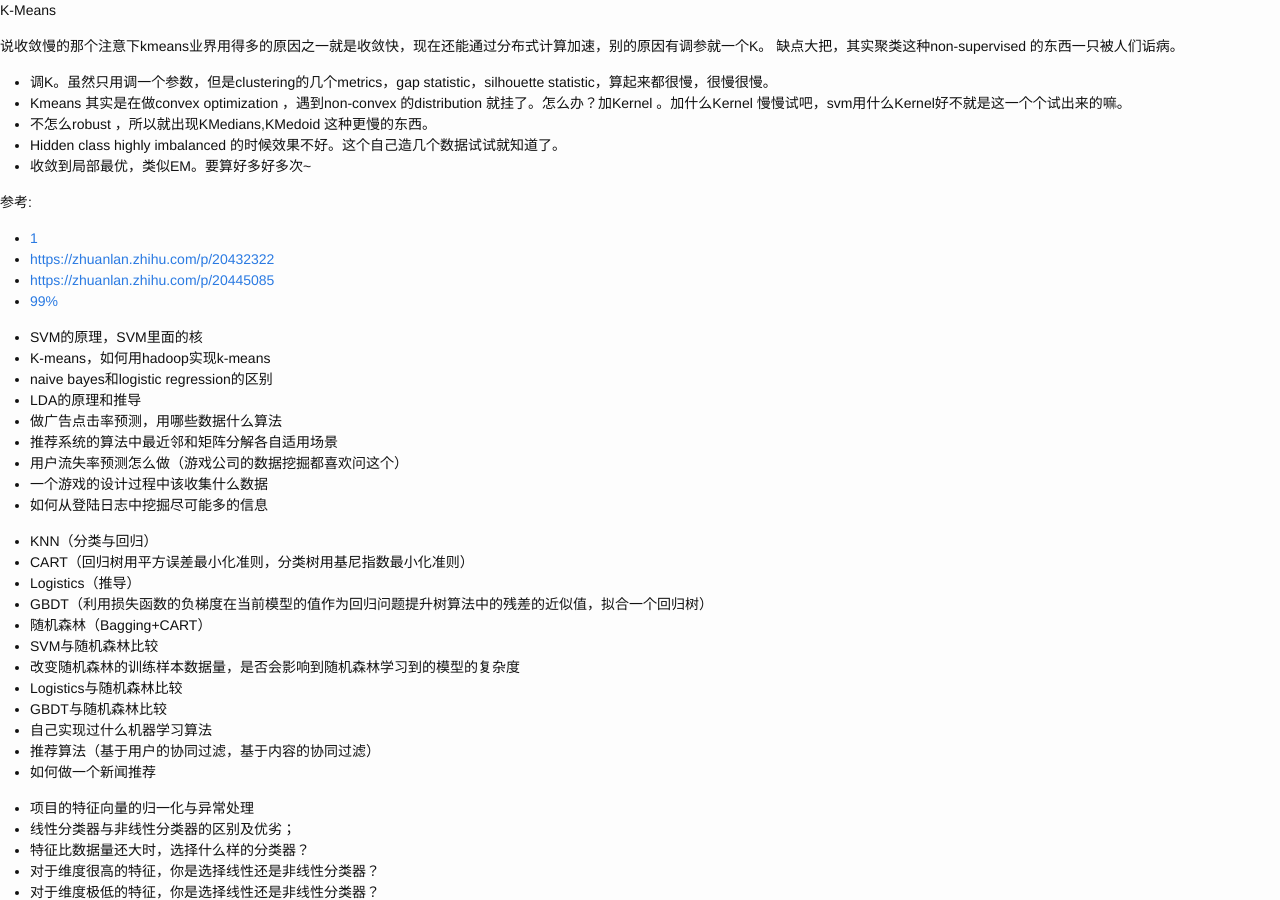
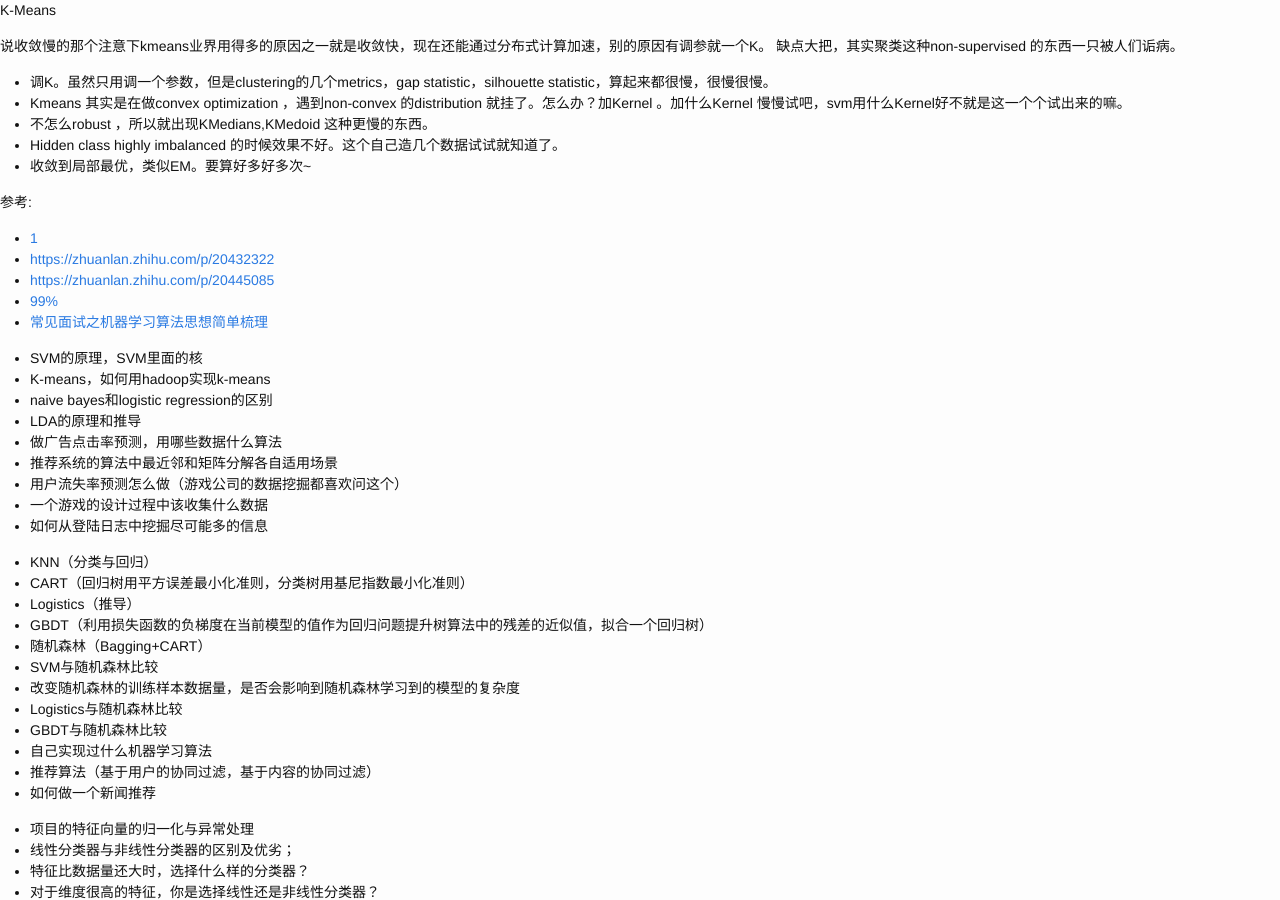
Before and after one commit to cnwarden/cnwarden.github.io, a Jekyll site: the page built from ml/p.md, in a window 1280 px wide and 900 px high. Built offline with Jekyll 4.4.1, drawn with Linux system fonts in a browser that asks for light colours.

Commit message:
Update p.md

```diff
--- a/ml/p.md
+++ b/ml/p.md
@@ -19,7 +19,7 @@ K-Means
 - [https://zhuanlan.zhihu.com/p/20432322](https://zhuanlan.zhihu.com/p/20432322)
 - [https://zhuanlan.zhihu.com/p/20445085](https://zhuanlan.zhihu.com/p/20445085)
 - [99%](http://blog.csdn.net/v_july_v/article/details/7382693)
-
+- [常见面试之机器学习算法思想简单梳理](http://www.cnblogs.com/tornadomeet/p/3395593.html)
 
 - SVM的原理，SVM里面的核
 - K-means，如何用hadoop实现k-means
```
